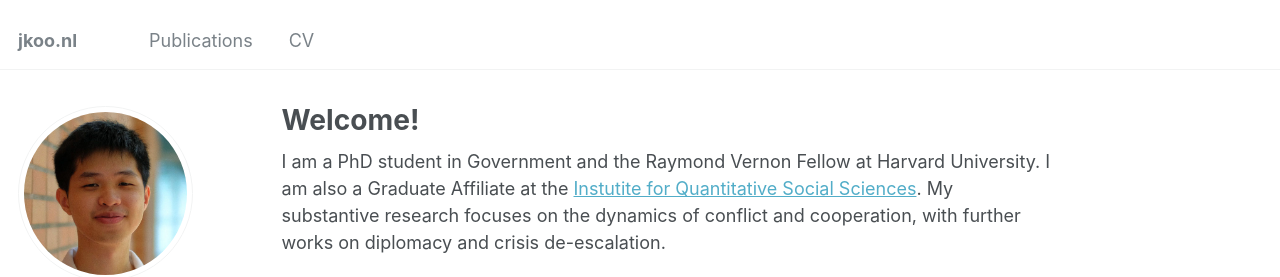
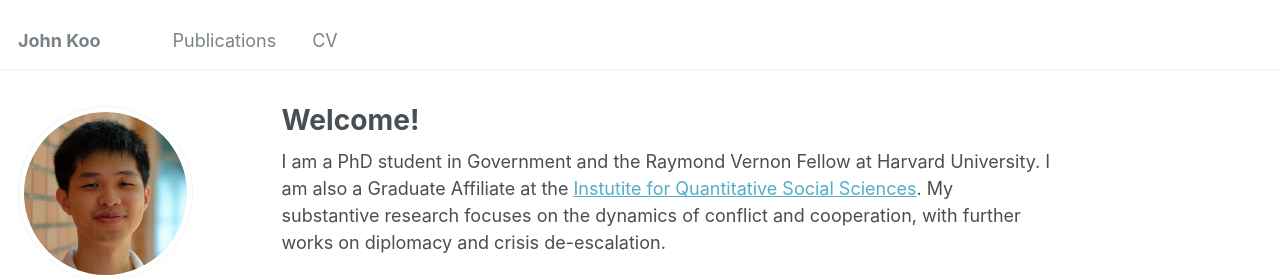
Before and after one commit to tanxpyox/jkoo.nl, a Jekyll site: the page built from _pages/about.md, in a window 1280 px wide. Shown: the top 277 px of the page. Built offline with Jekyll 4.4.1, drawn with Linux system fonts in a browser that asks for light colours; some web fonts are replaced.

Commit message:
site title

```diff
--- a/_config.yml
+++ b/_config.yml
@@ -8,8 +8,8 @@
 
 # Basic Site Settings
 locale                   : "en-US"
-title                    : #""
-title_separator          : #" · "
+title                    : "John Koo"
+title_separator          : " · "
 name                     : &name "John Koo"
 description              : #&description "PhD Student in Government"
 url                      : https://jkoo.nl # the base hostname & protocol for your site e.g. "https://mmistakes.github.io"
```
